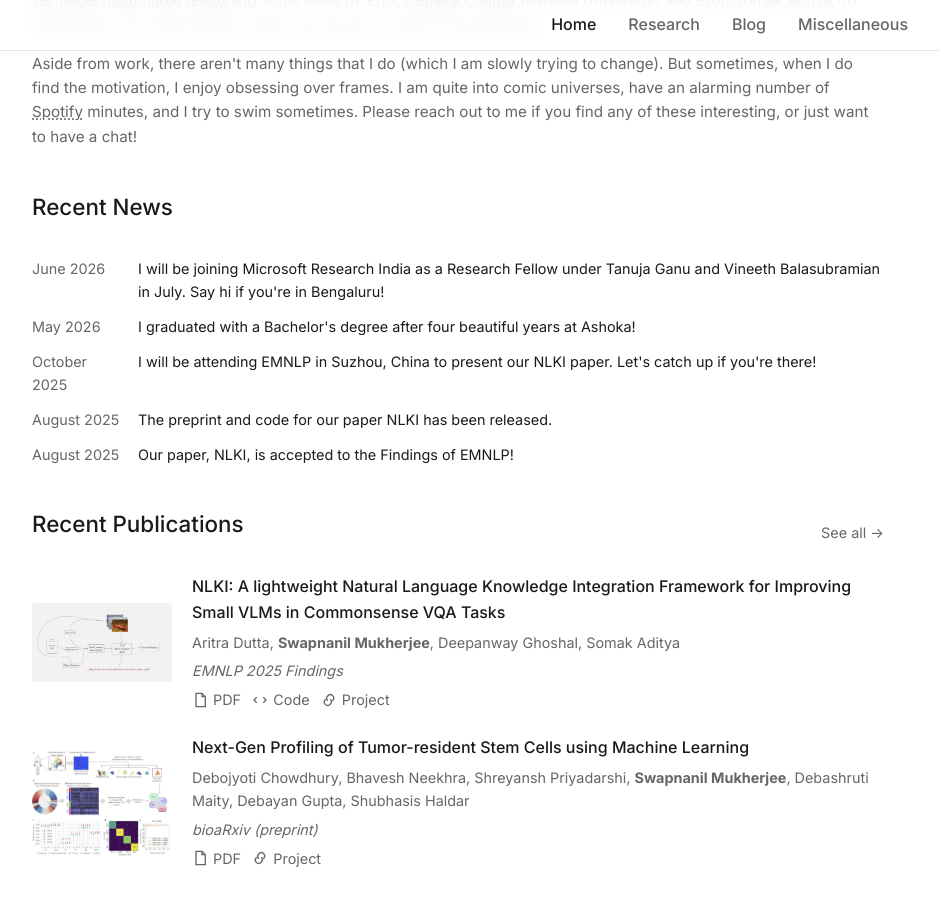
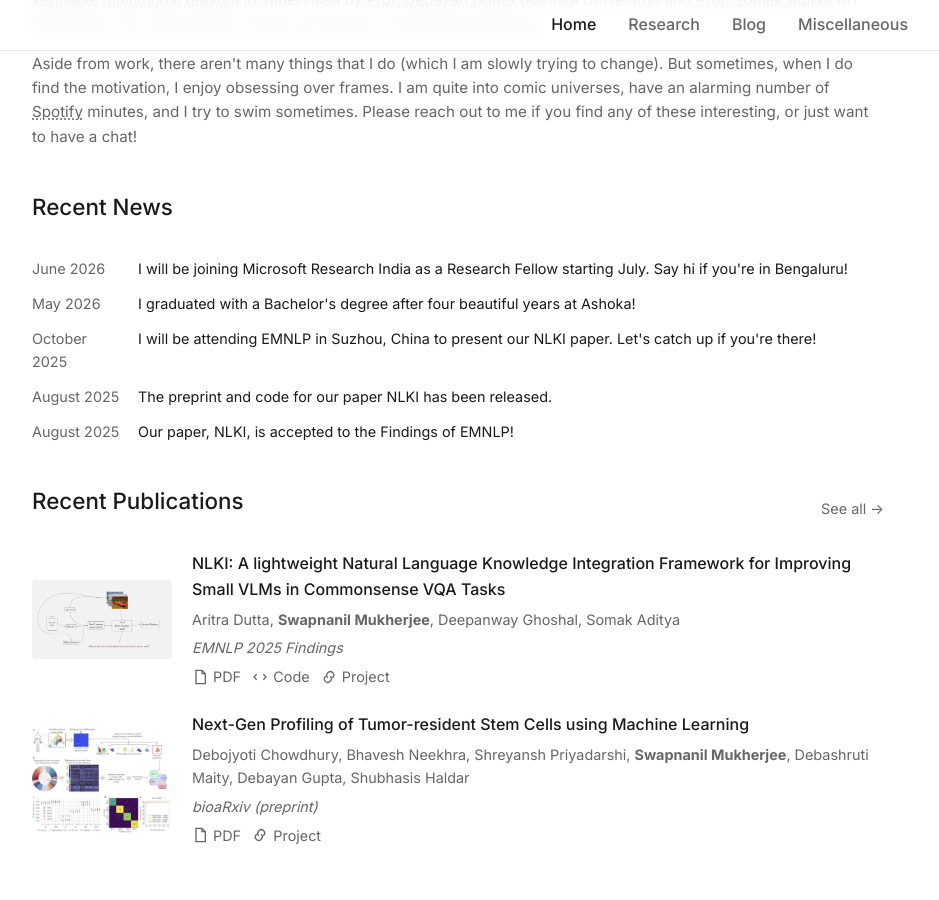
Before and after one commit to SwapnanilMukherjee/swapnanilmukherjee.github.io, a Jekyll site: the page built from index.md, in a window 1280 px wide and 900 px high, scrolled down 510 px. Shown: the whole window, without its empty margins (182-1121 px from the left). Built offline with Jekyll 4.4.1, drawn with Linux system fonts in a browser that asks for light colours.

Commit message:
minor changes

```diff
--- a/_data/news.yml
+++ b/_data/news.yml
@@ -1,5 +1,5 @@
 - date: "June 2026"
-  content: "I will be joining Microsoft Research India as a Research Fellow under Tanuja Ganu and Vineeth Balasubramian in July. Say hi if you're in Bengaluru!"
+  content: "I will be joining Microsoft Research India as a Research Fellow starting July. Say hi if you're in Bengaluru!"
 
 - date: "May 2026"
   content: "I graduated  with a Bachelor's degree after four beautiful years at Ashoka!"
--- a/index.md
+++ b/index.md
@@ -4,7 +4,7 @@ layout: default
 
 <!-- Profile Section -->
 <div class="profile">
-  <img src="/assets/images/profile-image2.jpg" alt="Profile photo" class="profile-image" loading="eager" decoding="async">
+  <img src="/assets/images/profile-image2.JPG" alt="Profile photo" class="profile-image" loading="eager" decoding="async">
   <div class="profile-info">
     <h1>Swapnanil Mukherjee</h1>
     <p class="title">Ashoka University</p>
```
